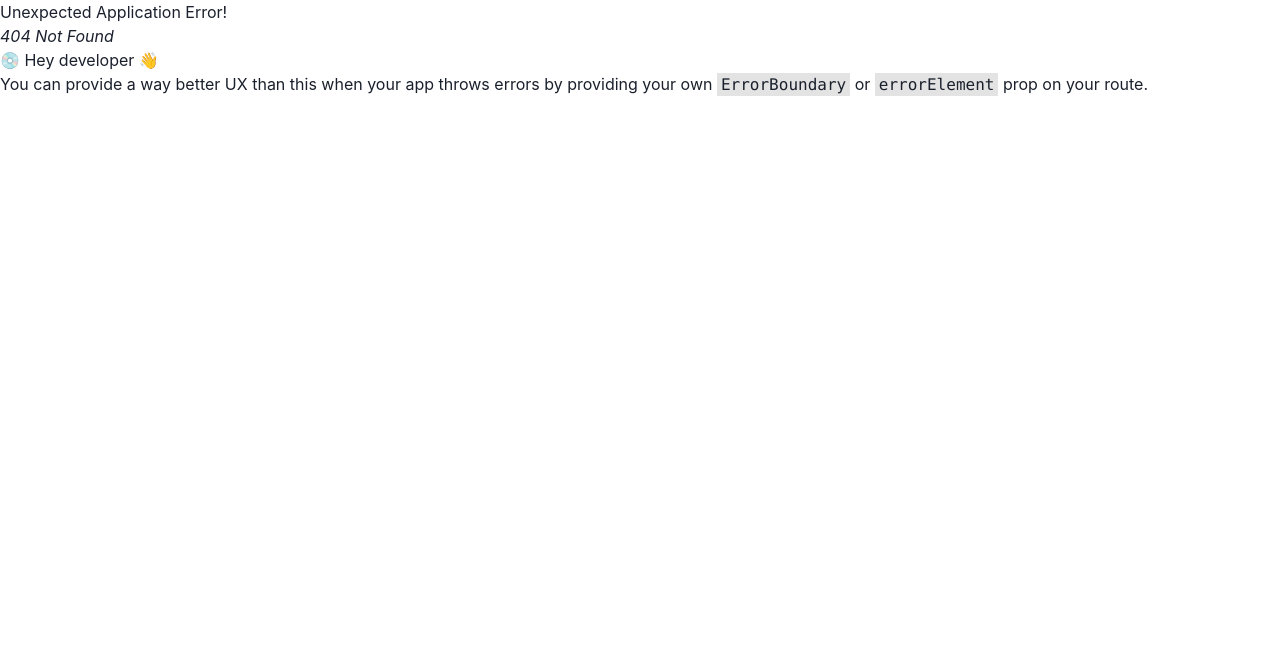
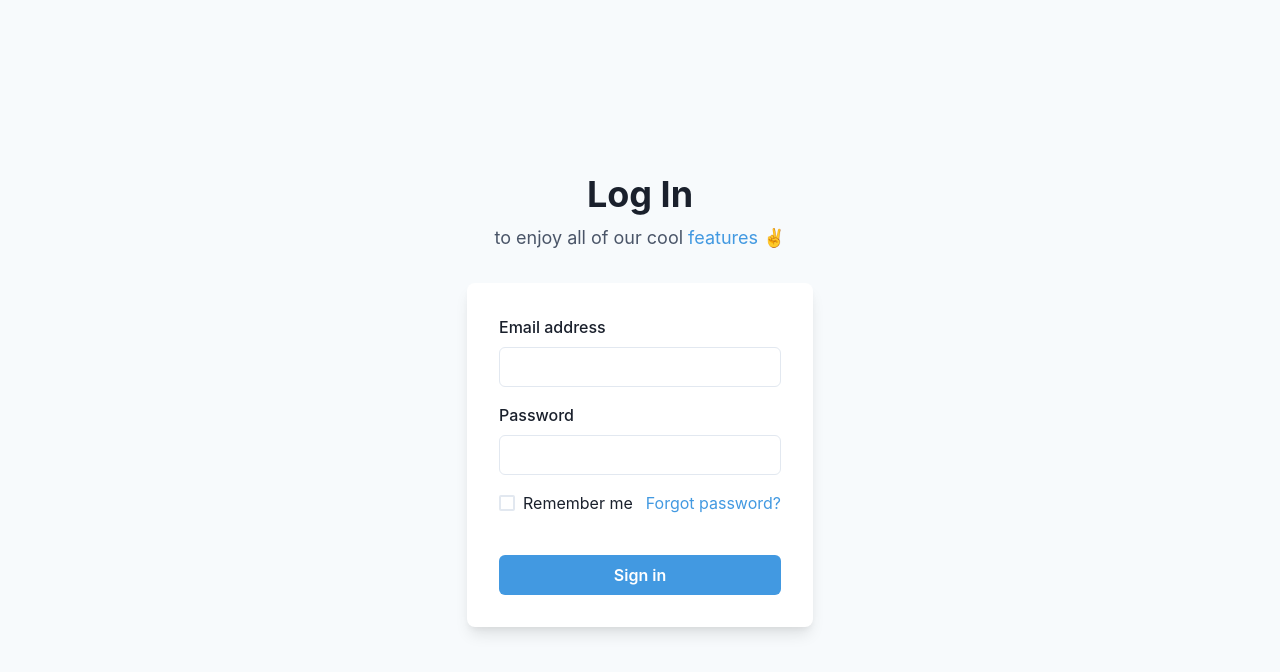
Before and after one commit to BrookSaranyapong/react-typescript, a React (Vite) app in the folder react-typescript/: page /login in a window 1280 px wide. Before the commit this address had no page. Shown: the top 672 px of the page. Built offline with nearby package versions, Linux system fonts and the light colour scheme.

Commit message:
"add about-page.tsx and add loginpage "

```diff
--- /dev/null
+++ b/react-typescript/src/pages/about-page.tsx
@@ -0,0 +1,11 @@
+import { Link } from "react-router-dom"
+function AboutPage() {
+    return (
+        <>
+            <h1>About Page</h1>
+            <Link to='/' replace={true} >กลับหน้าหลัก</Link>
+        </>
+    );
+}
+
+export default AboutPage;
--- a/react-typescript/src/pages/home-page.tsx
+++ b/react-typescript/src/pages/home-page.tsx
@@ -8,10 +8,12 @@ import {
     Icon,
     IconProps,
 } from '@chakra-ui/react';
+import { useNavigate } from 'react-router-dom';
 import homepageStyle from '../styles/homepage.module.css';
 
 
 export default function HomePage() {
+    const navigate = useNavigate();
     return (
         <Container maxW={'5xl'}>
             <Stack
@@ -30,21 +32,24 @@ export default function HomePage() {
                 <Text color={'orange.400'} fontSize={'5xl'}>
                     Room Booking System
                 </Text>
-                <Text color={'gray.500'} maxW={'3xl'}>
-                    Never miss a meeting. Never be late for one too. Keep track of your
-                    meetings and receive smart reminders in appropriate times. Read your
-                    smart “Daily Agenda” every morning.
-                </Text>
+
                 <Stack spacing={6} direction={'row'}>
                     <Button
                         rounded={'full'}
                         px={6}
                         colorScheme={'orange'}
                         bg={'orange.400'}
-                        _hover={{ bg: 'orange.500' }}>
+                        _hover={{ bg: 'orange.500' }}
+
+                        onClick={() => {
+                            navigate('/login');
+                        }}>
                         เข้าสู่ระบบ
                     </Button>
-                    <Button rounded={'full'} px={6}>
+
+                    <Button rounded={'full'} px={6} onClick={() => {
+                        navigate('/about');
+                    }}>
                         เกี่ยวกับเรา
                     </Button>
                 </Stack>
--- /dev/null
+++ b/react-typescript/src/pages/login-page.tsx
@@ -0,0 +1,66 @@
+import {
+    Flex,
+    Box,
+    FormControl,
+    FormLabel,
+    Input,
+    Checkbox,
+    Stack,
+    Link,
+    Button,
+    Heading,
+    Text,
+    useColorModeValue,
+} from '@chakra-ui/react';
+
+export default function LoginPage() {
+    return (
+        <Flex
+            minH={'100vh'}
+            align={'center'}
+            justify={'center'}
+            bg={useColorModeValue('gray.50', 'gray.800')}>
+            <Stack spacing={8} mx={'auto'} maxW={'lg'} py={12} px={6}>
+                <Stack align={'center'}>
+                    <Heading fontSize={'4xl'}>Log In</Heading>
+                    <Text fontSize={'lg'} color={'gray.600'}>
+                        to enjoy all of our cool <Link color={'blue.400'}>features</Link> ✌️
+                    </Text>
+                </Stack>
+                <Box
+                    rounded={'lg'}
+                    bg={useColorModeValue('white', 'gray.700')}
+                    boxShadow={'lg'}
+                    p={8}>
+                    <Stack spacing={4}>
+                        <FormControl id="email">
+                            <FormLabel>Email address</FormLabel>
+                            <Input type="email" />
+                        </FormControl>
+                        <FormControl id="password">
+                            <FormLabel>Password</FormLabel>
+                            <Input type="password" />
+                        </FormControl>
+                        <Stack spacing={10}>
+                            <Stack
+                                direction={{ base: 'column', sm: 'row' }}
+                                align={'start'}
+                                justify={'space-between'}>
+                                <Checkbox>Remember me</Checkbox>
+                                <Link color={'blue.400'}>Forgot password?</Link>
+                            </Stack>
+                            <Button
+                                bg={'blue.400'}
+                                color={'white'}
+                                _hover={{
+                                    bg: 'blue.500',
+                                }}>
+                                Sign in
+                            </Button>
+                        </Stack>
+                    </Stack>
+                </Box>
+            </Stack>
+        </Flex>
+    );
+}
```
Also changed, not shown: react-typescript/src/routes/root.tsx (+10 -0 lines).
